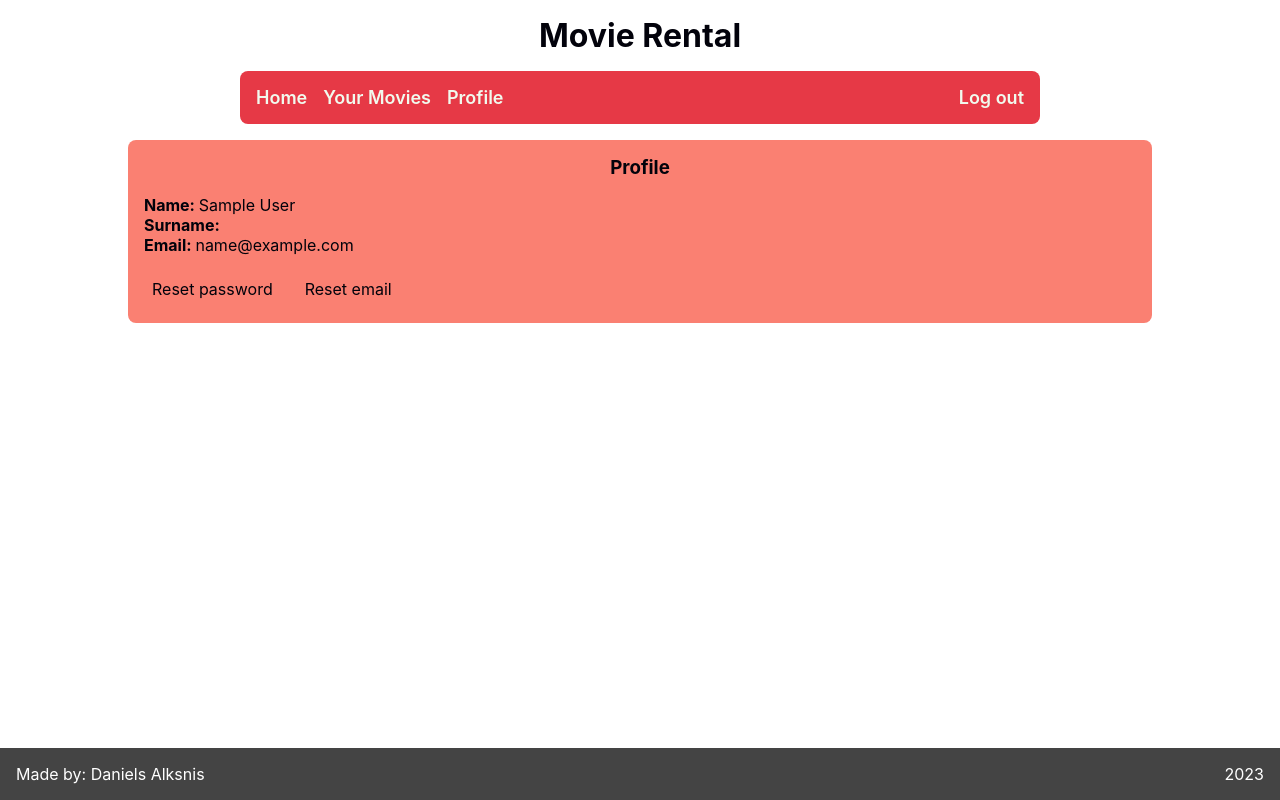
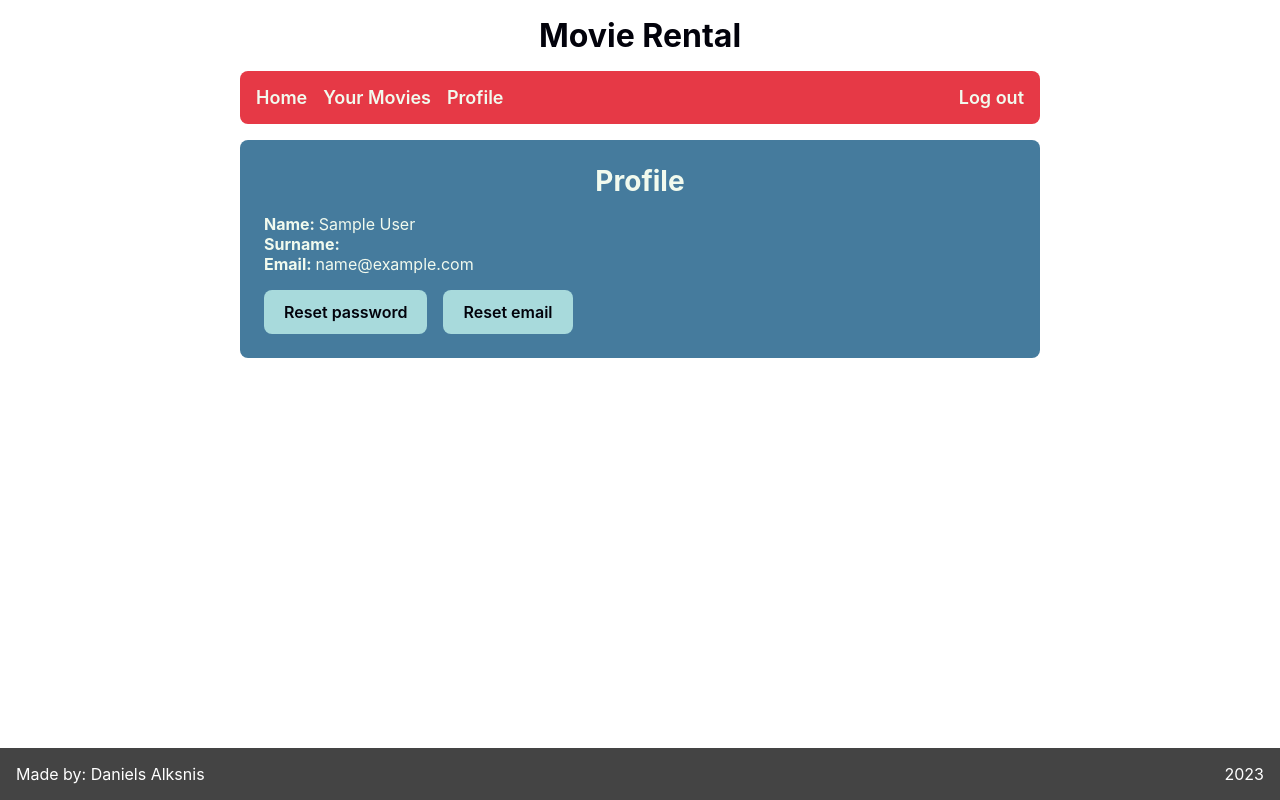
Before and after one commit to deimoss123/react-movie-app, a React (Vite) app: page /profile in a window 1280 px wide. Built offline with nearby package versions, Linux system fonts and the light colour scheme; sample sign-in values are in the browser's storage.

Commit message:
Profile page styling

```diff
--- a/src/routes/profile.tsx
+++ b/src/routes/profile.tsx
@@ -1,4 +1,5 @@
 import { useState } from 'react';
+import Button from '../components/Button';
 import Header from '../components/Header';
 import styles from '../styles/profilePage.module.scss';
 import getCurrentUser from '../util/getCurrentUser';
@@ -23,7 +24,7 @@ export default function ProfilePage() {
     <>
       <Header />
       <div className={styles.profile}>
-        <h3>Profile</h3>
+        <h2>Profile</h2>
         <p>
           <span className={styles.bold}>Name: </span>
           {user.name}
@@ -37,8 +38,8 @@ export default function ProfilePage() {
           {email}
         </p>
         <div className={styles.buttonRow}>
-          <button onClick={resetPassword}>Reset password</button>
-          <button onClick={resetEmail}>Reset email</button>
+          <Button text="Reset password" onClick={resetPassword} />
+          <Button text="Reset email" onClick={resetEmail} />
         </div>
       </div>
     </>
--- a/src/styles/profilePage.module.scss
+++ b/src/styles/profilePage.module.scss
@@ -1,20 +1,34 @@
+@use './globals.scss' as g;
+
 .profile {
-  width: 80%;
-  margin: 0 auto;
-  padding: 1rem;
+  max-width: 800px;
+  margin: 0 0.75rem;
+  padding: 1.5rem;
   border-radius: 0.5rem;
-  background-color: salmon;
-  h3 {
+  background-color: g.$primary;
+
+  h2,
+  p {
+    color: g.$light;
+  }
+
+  h2 {
     text-align: center;
     margin-bottom: 1rem;
+    font-size: 1.75rem;
+    font-weight: bold;
   }
+
   .buttonRow {
     margin-top: 1rem;
     display: flex;
     gap: 1rem;
-    button {
-      padding: 0.5rem;
-    }
+  }
+
+  @media (min-width: g.$breakpoint-1) {
+    width: 90%;
+    margin: 0 auto;
+    padding-inline: 1.5rem;
   }
 }
 
```
